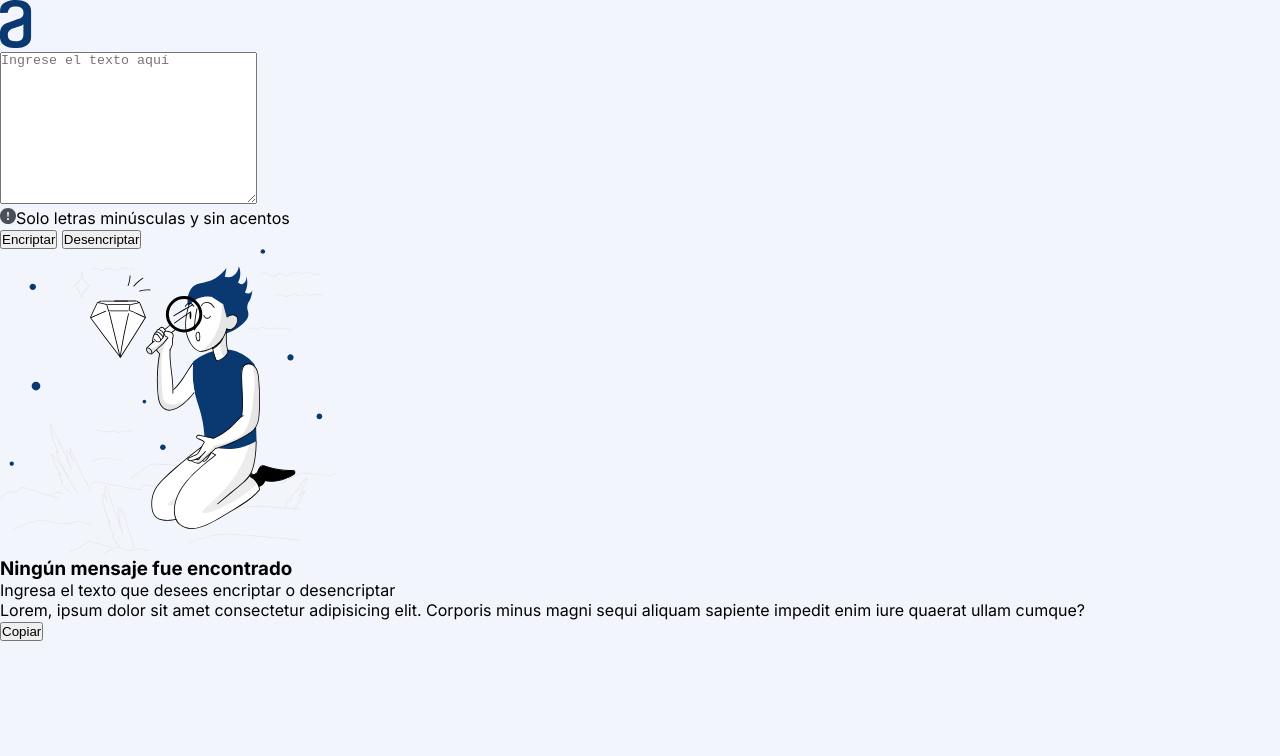
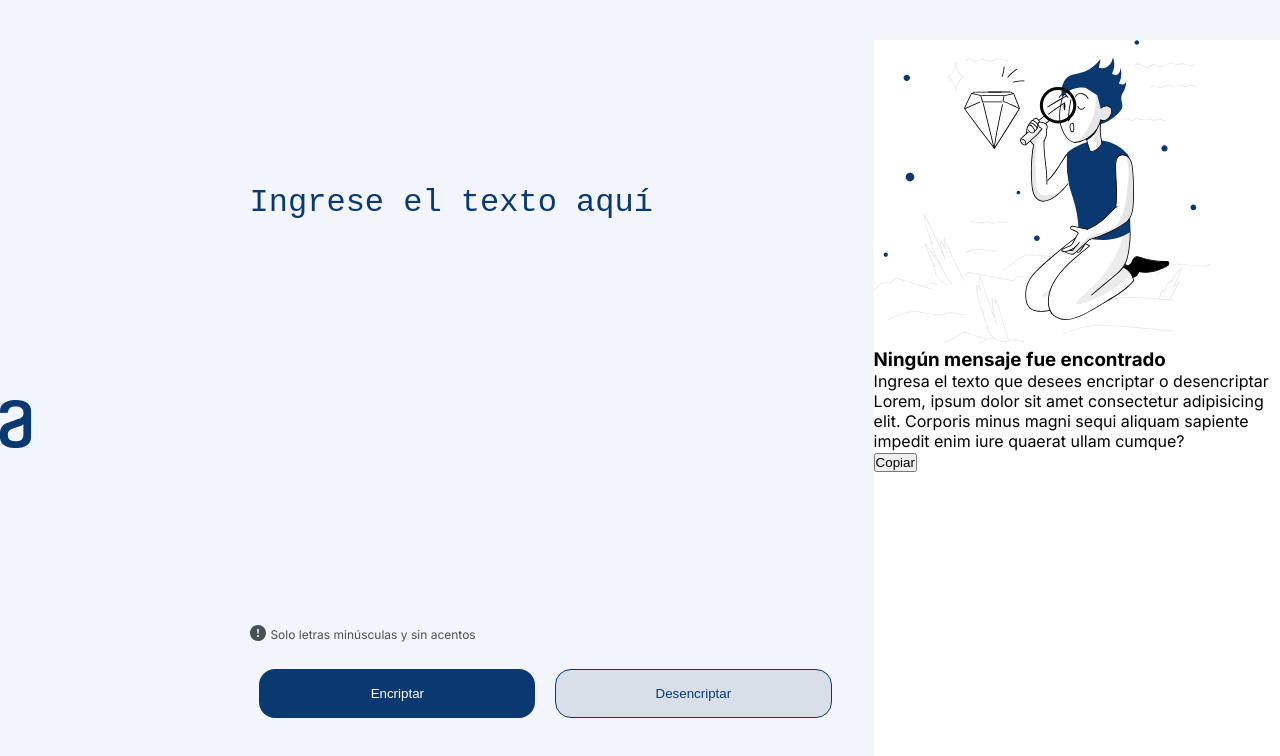
Before and after one commit to DavidUpegui/Alura_challenge1_encrypter, a plain HTML site: page index.html in a window 1280 px wide. Drawn offline with Linux system fonts and the light colour scheme.

Commit message:
Styles: Section for the input and general container

```diff
--- a/index.html
+++ b/index.html
@@ -20,6 +20,7 @@
     <main class="container">
       <section class="input">
         <textarea
+        class="textarea"
           name=""
           id=""
           cols="30"
@@ -35,8 +36,8 @@
           >Solo letras minúsculas y sin acentos
         </p>
         <div class="btn-container">
-          <button class="btn btn-encrypt" id="btn-encrypt">Encriptar</button>
-          <button class="btn btn-unencrypt" id="btn-unencrypt">
+          <button class="btn btn--encrypt" id="btn-encrypt">Encriptar</button>
+          <button class="btn btn--unencrypt" id="btn-unencrypt">
             Desencriptar
           </button>
         </div>
--- a/styles.css
+++ b/styles.css
@@ -17,4 +17,74 @@ html, body {
     width: 100%;
     height: 100vh;
     background-color: var(--light-blue);
+    display: flex;
+    align-items: center;
 }
+.logo--alura{
+    position: absolute;
+}
+.container{
+    width: 83%;
+    height: 90%;
+    margin-left: auto;
+    display: flex;
+}
+.input{
+    height: 100%;
+    flex-grow: 1;
+    padding: 144px 2rem 2rem 2rem;
+    display: flex;
+    flex-direction: column;
+}
+.textarea{
+    resize: none;
+    color: var(--dark-blue);
+    border: none;
+    background-color: var(--light-blue);
+    font-size: 32px;
+    height: 80%;
+}
+.textarea::placeholder{
+    color: var(--dark-blue);
+}
+.input-advice{
+    font-size: 12px;
+    color: var(--medium-gray);
+    margin-top:auto;
+    margin-bottom: 1rem;
+    display: flex;
+    align-items: center;
+}
+.logo--exclamation{
+    width: 16px;
+    margin-right: 0.3rem;
+}
+.logo--exclamation img {
+    width: 100%;
+}
+.btn-container{
+    width: 100%;
+    display: flex;
+}
+.btn{
+    display: inline-flex;
+    padding: 1rem;
+    border-radius: 16px;
+    width: 100%;
+    margin: 0.6rem;
+    align-items: center;
+    justify-content: center;
+}
+.btn--encrypt{
+    color: white;
+    background-color: var(--dark-blue);
+    border: none;
+}
+.btn--unencrypt{
+    color: var(--dark-blue);
+    border: 1px solid var(--dark-blue);
+    background-color: var(--light-gray);
+}
+.output{
+    background-color: white;
+}
```
